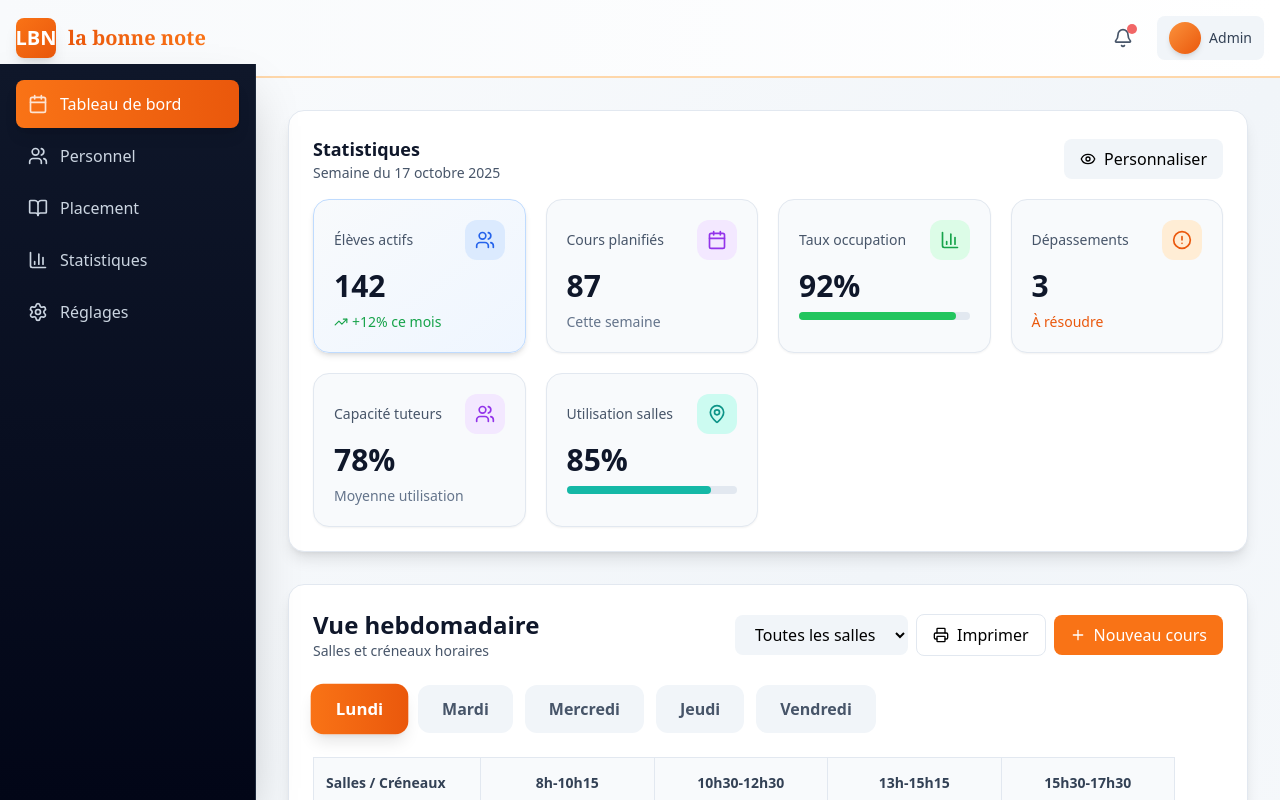
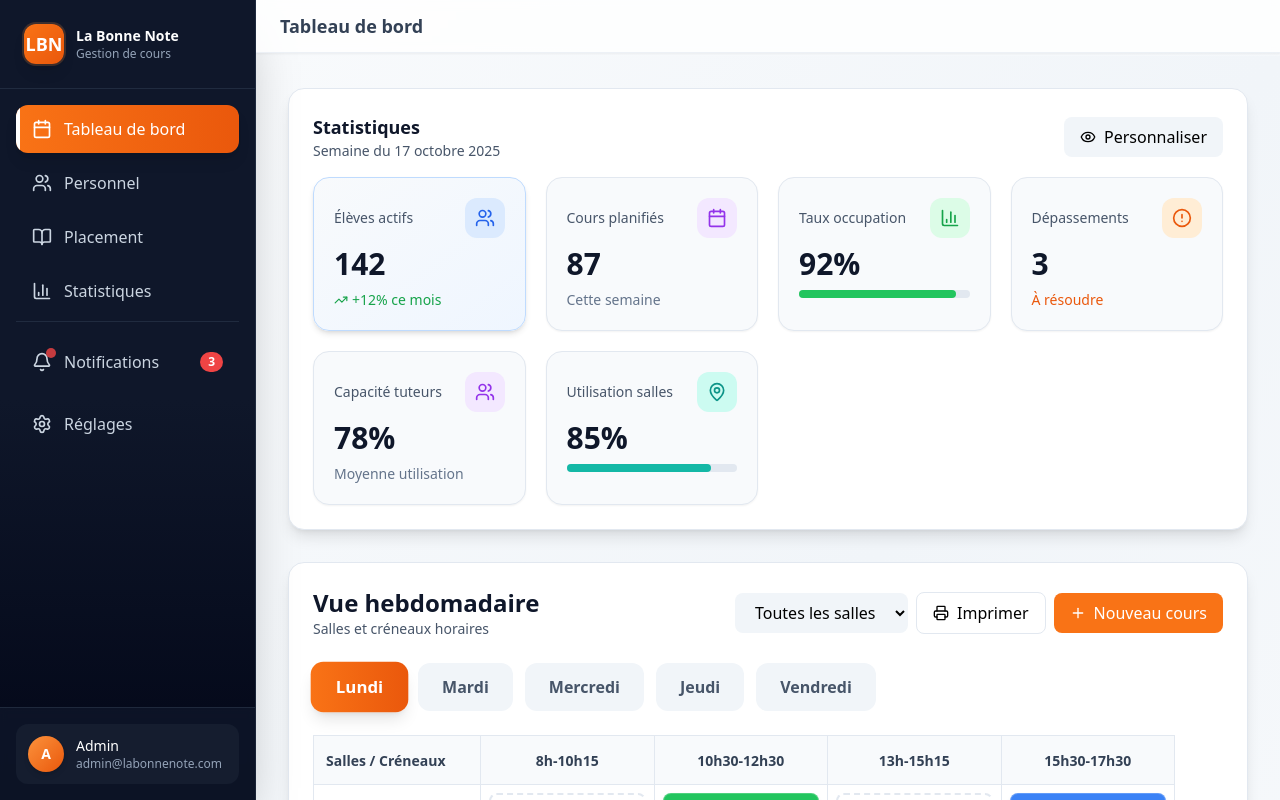
Before and after one commit to NeonGhost314/lbn-ui, a React (Vite) app: page / in a window 1280 px wide. Shown: the top 800 px of the page. Built offline with nearby package versions, Linux system fonts and the light colour scheme.

Commit message:
Refactor navigation components and enhance layout for better user experience

```diff
--- a/src/LBNApp.tsx
+++ b/src/LBNApp.tsx
@@ -298,83 +298,133 @@ const LBNApp = () => {
 
     // Navigation
     const NavBar = () => (
-        <div className="bg-gradient-to-r from-slate-50 to-white text-slate-800 p-4 flex items-center justify-between shadow-md border-b-2 border-orange-200">
+        <div className="fixed top-0 left-64 right-0 bg-white/80 backdrop-blur-sm text-slate-800 px-6 py-3 flex items-center justify-between shadow-sm border-b border-slate-200/60 z-50">
+            <div>
+                <h1 className="text-lg font-semibold text-slate-700">
+                    {currentPage === "dashboard" && "Tableau de bord"}
+                    {currentPage === "personnel" && "Personnel"}
+                    {currentPage === "placement" && "Placement"}
+                    {currentPage === "stats" && "Statistiques"}
+                    {currentPage === "settings" && "Réglages"}
+                </h1>
+            </div>
+        </div>
+    );
+
+    const Sidebar = () => (
+        <div className="fixed left-0 top-0 w-64 bg-gradient-to-b from-slate-900 via-slate-900 to-slate-950 text-white h-screen overflow-y-auto shadow-2xl border-r border-slate-700/50 z-40">
+            {/* Logo Section */}
+            <div className="p-6 border-b border-slate-700/50">
                 <div className="flex items-center gap-3">
-                <div className="w-10 h-10 bg-gradient-to-br from-orange-500 to-orange-600 rounded-lg flex items-center justify-center font-bold text-xl text-white shadow-lg">
+                    <div className="w-10 h-10 bg-gradient-to-br from-orange-500 to-orange-600 rounded-xl flex items-center justify-center font-bold text-lg text-white shadow-lg ring-2 ring-orange-400/20">
                         LBN
                     </div>
-                <span
-                    className="text-xl font-bold bg-gradient-to-r from-orange-600 to-orange-500 bg-clip-text text-transparent"
-                    style={{ fontFamily: "Georgia, serif" }}
-                >
-                    la bonne note
-                </span>
-            </div>
-            <div className="flex items-center gap-4">
-                <button className="p-2 hover:bg-orange-100 rounded-lg transition-all relative group">
-                    <Bell size={20} className="text-slate-600 group-hover:text-orange-600" />
-                    <span className="absolute top-1 right-1 w-2.5 h-2.5 bg-red-500 rounded-full animate-pulse"></span>
-                </button>
-                <div className="flex items-center gap-2 px-3 py-1.5 bg-slate-100 rounded-lg">
-                    <div className="w-8 h-8 bg-gradient-to-br from-orange-400 to-orange-600 rounded-full shadow-md"></div>
-                    <span className="text-sm font-medium text-slate-700">Admin</span>
-                </div>
-            </div>
-        </div>
-    );
-
-    const Sidebar = () => (
-        <div className="fixed left-0 top-16 w-64 bg-gradient-to-b from-slate-900 to-slate-950 text-white h-[calc(100vh-4rem)] p-4 space-y-1 overflow-y-auto shadow-2xl border-r border-slate-800">
+                    <div className="flex flex-col">
+                        <span className="text-sm font-bold text-white">La Bonne Note</span>
+                        <span className="text-xs text-slate-400">Gestion de cours</span>
+                    </div>
+                </div>
+            </div>
+
+            {/* Navigation */}
+            <nav className="p-4 space-y-1.5">
                 <button
                     onClick={() => setCurrentPage("dashboard")}
-                className={`w-full flex items-center gap-3 p-3 rounded-lg font-medium transition-all duration-200 ${currentPage === "dashboard"
+                    className={`w-full flex items-center gap-3 px-4 py-3 rounded-xl font-medium transition-all duration-200 relative overflow-hidden group ${currentPage === "dashboard"
                         ? "bg-gradient-to-r from-orange-500 to-orange-600 shadow-lg text-white"
-                    : "hover:bg-slate-800 text-slate-300 hover:text-white"
+                        : "hover:bg-slate-800/50 text-slate-300 hover:text-white"
                         }`}
                 >
-                <Calendar size={20} className={currentPage === "dashboard" ? "animate-pulse" : ""} />
+                    {currentPage === "dashboard" && (
+                        <div className="absolute left-0 top-0 bottom-0 w-1 bg-white rounded-r-full"></div>
+                    )}
+                    <Calendar size={20} className={currentPage === "dashboard" ? "" : "group-hover:scale-110 transition-transform"} />
                     <span>Tableau de bord</span>
                 </button>
+
                 <button
                     onClick={() => setCurrentPage("personnel")}
-                className={`w-full flex items-center gap-3 p-3 rounded-lg font-medium transition-all duration-200 ${currentPage === "personnel"
+                    className={`w-full flex items-center gap-3 px-4 py-3 rounded-xl font-medium transition-all duration-200 relative overflow-hidden group ${currentPage === "personnel"
                         ? "bg-gradient-to-r from-orange-500 to-orange-600 shadow-lg text-white"
-                    : "hover:bg-slate-800 text-slate-300 hover:text-white"
+                        : "hover:bg-slate-800/50 text-slate-300 hover:text-white"
                         }`}
                 >
-                <Users size={20} />
+                    {currentPage === "personnel" && (
+                        <div className="absolute left-0 top-0 bottom-0 w-1 bg-white rounded-r-full"></div>
+                    )}
+                    <Users size={20} className="group-hover:scale-110 transition-transform" />
                     <span>Personnel</span>
                 </button>
+
                 <button
                     onClick={() => setCurrentPage("placement")}
-                className={`w-full flex items-center gap-3 p-3 rounded-lg font-medium transition-all duration-200 ${currentPage === "placement"
+                    className={`w-full flex items-center gap-3 px-4 py-3 rounded-xl font-medium transition-all duration-200 relative overflow-hidden group ${currentPage === "placement"
                         ? "bg-gradient-to-r from-orange-500 to-orange-600 shadow-lg text-white"
-                    : "hover:bg-slate-800 text-slate-300 hover:text-white"
+                        : "hover:bg-slate-800/50 text-slate-300 hover:text-white"
                         }`}
                 >
-                <BookOpen size={20} />
+                    {currentPage === "placement" && (
+                        <div className="absolute left-0 top-0 bottom-0 w-1 bg-white rounded-r-full"></div>
+                    )}
+                    <BookOpen size={20} className="group-hover:scale-110 transition-transform" />
                     <span>Placement</span>
                 </button>
+
                 <button
                     onClick={() => setCurrentPage("stats")}
-                className={`w-full flex items-center gap-3 p-3 rounded-lg font-medium transition-all duration-200 ${currentPage === "stats"
+                    className={`w-full flex items-center gap-3 px-4 py-3 rounded-xl font-medium transition-all duration-200 relative overflow-hidden group ${currentPage === "stats"
                         ? "bg-gradient-to-r from-orange-500 to-orange-600 shadow-lg text-white"
-                    : "hover:bg-slate-800 text-slate-300 hover:text-white"
+                        : "hover:bg-slate-800/50 text-slate-300 hover:text-white"
                         }`}
                 >
-                <BarChart3 size={20} />
+                    {currentPage === "stats" && (
+                        <div className="absolute left-0 top-0 bottom-0 w-1 bg-white rounded-r-full"></div>
+                    )}
+                    <BarChart3 size={20} className="group-hover:scale-110 transition-transform" />
                     <span>Statistiques</span>
                 </button>
+
+                {/* Notifications Button */}
+                <div className="pt-4 mt-4 border-t border-slate-700/50">
+                    <button className="w-full flex items-center gap-3 px-4 py-3 rounded-xl font-medium transition-all duration-200 relative overflow-hidden group hover:bg-slate-800/50 text-slate-300 hover:text-white">
+                        <div className="relative">
+                            <Bell size={20} className="group-hover:scale-110 transition-transform" />
+                            <span className="absolute -top-1 -right-1 w-2.5 h-2.5 bg-red-500 rounded-full animate-pulse"></span>
+                        </div>
+                        <span>Notifications</span>
+                        <span className="ml-auto bg-red-500 text-white text-xs font-bold px-2 py-0.5 rounded-full">3</span>
+                    </button>
+                </div>
+
+                <div className="pt-2">
                     <button
                         onClick={() => setCurrentPage("settings")}
-                className={`w-full flex items-center gap-3 p-3 rounded-lg font-medium transition-all duration-200 ${currentPage === "settings"
+                        className={`w-full flex items-center gap-3 px-4 py-3 rounded-xl font-medium transition-all duration-200 relative overflow-hidden group ${currentPage === "settings"
                             ? "bg-gradient-to-r from-orange-500 to-orange-600 shadow-lg text-white"
-                    : "hover:bg-slate-800 text-slate-300 hover:text-white"
+                            : "hover:bg-slate-800/50 text-slate-300 hover:text-white"
                             }`}
                     >
-                <Settings size={20} />
+                        {currentPage === "settings" && (
+                            <div className="absolute left-0 top-0 bottom-0 w-1 bg-white rounded-r-full"></div>
+                        )}
+                        <Settings size={20} className="group-hover:scale-110 transition-transform" />
                         <span>Réglages</span>
                     </button>
+                </div>
+            </nav>
+
+            {/* Footer/User Section */}
+            <div className="absolute bottom-0 left-0 right-0 p-4 border-t border-slate-700/50 bg-slate-900/80 backdrop-blur-sm">
+                <div className="flex items-center gap-3 p-3 rounded-xl bg-slate-800/50 hover:bg-slate-800 transition-colors cursor-pointer">
+                    <div className="w-9 h-9 bg-gradient-to-br from-orange-400 to-orange-600 rounded-full shadow-md flex items-center justify-center text-sm font-bold">
+                        A
+                    </div>
+                    <div className="flex-1 min-w-0">
+                        <div className="text-sm font-medium text-white truncate">Admin</div>
+                        <div className="text-xs text-slate-400 truncate">admin@labonnenote.com</div>
+                    </div>
+                </div>
+            </div>
         </div>
     );
 
@@ -1525,11 +1575,10 @@ const LBNApp = () => {
     }
 
     return (
-        <div className="min-h-screen flex flex-col">
+        <div className="min-h-screen bg-gradient-to-br from-slate-50 to-slate-100">
             <NavBar />
-            <div className="flex flex-1">
-                <div className="w-64 flex-shrink-0" />
             <Sidebar />
+            <div className="ml-64 pt-14">
                 {currentPage === "dashboard" && <DashboardPage />}
                 {currentPage === "personnel" && <PersonnelPage />}
                 {currentPage === "placement" && <PlacementPage />}
```
Lines whose indentation alone changed are shown as unchanged.
